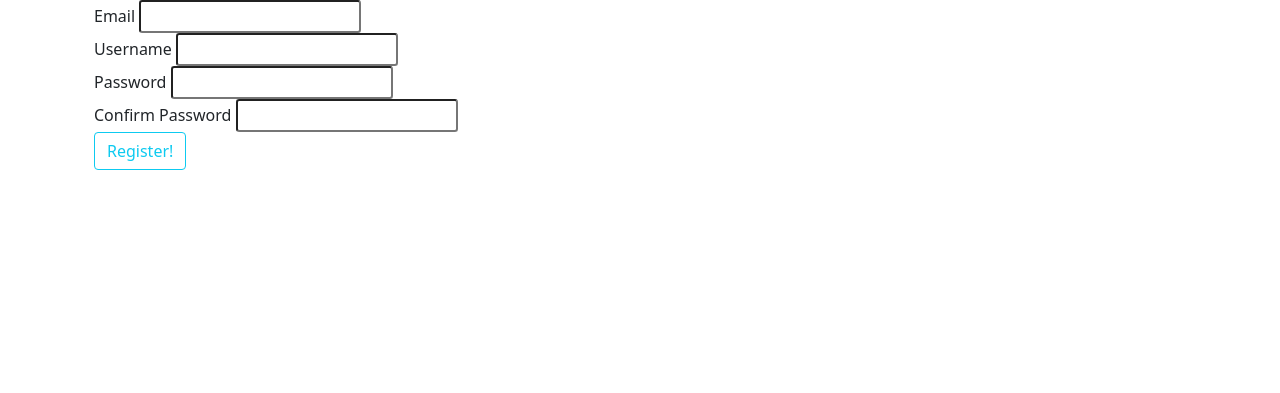
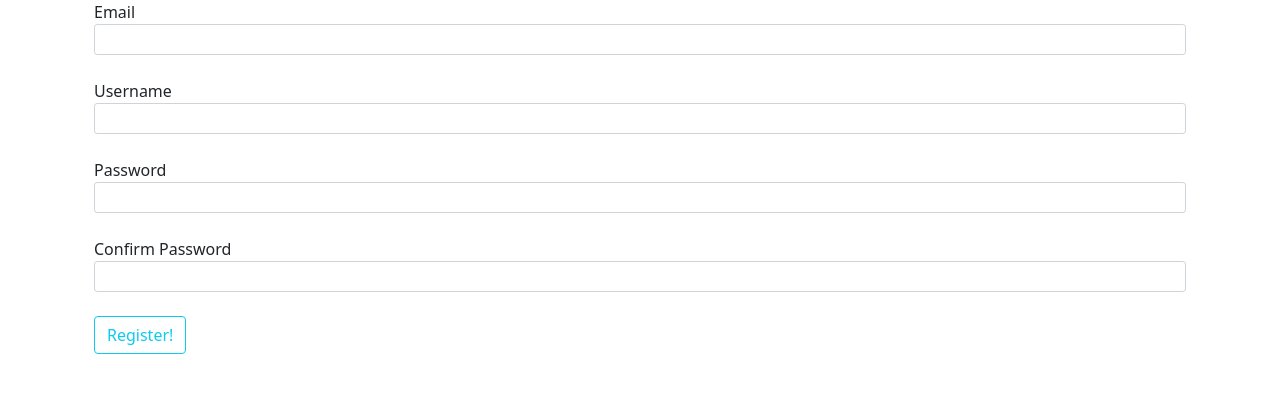
Before and after one commit to trevin-livele/flask_pitches_app, a Flask app: page /register in a window 1280 px wide. Shown: the part 56-449 px from the top of the page. Run offline with Flask 2, Linux system fonts and the light colour scheme; some libraries are stand-ins or nearby versions.

Commit message:
styled forms

```diff
--- a/puppycompanyblog/templates/login.html
+++ b/puppycompanyblog/templates/login.html
@@ -1,9 +1,15 @@
 {% extends "base.html" %}
 {% block content %}
+<div class="container">
 <form method="POST">
 {{form.hidden_tag()}}
+<div class="form-group">
 {{form.email.label}}{{form.email}} <br>
+</div>
+<div class="form-group">
 {{form.password.label}}{{form.password}} <br>
+</div>
 {{form.submit()}}
 </form>
+</div>
 {% endblock %}
--- a/puppycompanyblog/templates/register.html
+++ b/puppycompanyblog/templates/register.html
@@ -6,19 +6,19 @@
 {{form.hidden_tag()}}
 <div class="form-group">
 {{form.email.label}}
-{{form.email(class="form-control-sm")}} <br>
+{{form.email(class="form-control form-control-sm")}} <br>
 </div>
 <div class="form-group">
 {{form.username.label}}
-{{form.username(class="form-control-sm col-xs-4")}} <br>
+{{form.username(class="form-control form-control-sm ")}} <br>
 </div>
 <div class="form-group">
 {{form.password.label}}
-{{form.password(class="form-control-sm")}} <br>
+{{form.password(class="form-control form-control-sm")}} <br>
 </div>
 <div class="form-group">
 {{form.pass_confirm.label}}
-{{form.pass_confirm(class="form-control-sm")}} <br>
+{{form.pass_confirm(class="form-control form-control-sm")}} <br>
 </div>
 <div class="form-group">
 {{form.submit(class="btn btn-outline-info")}}
```
